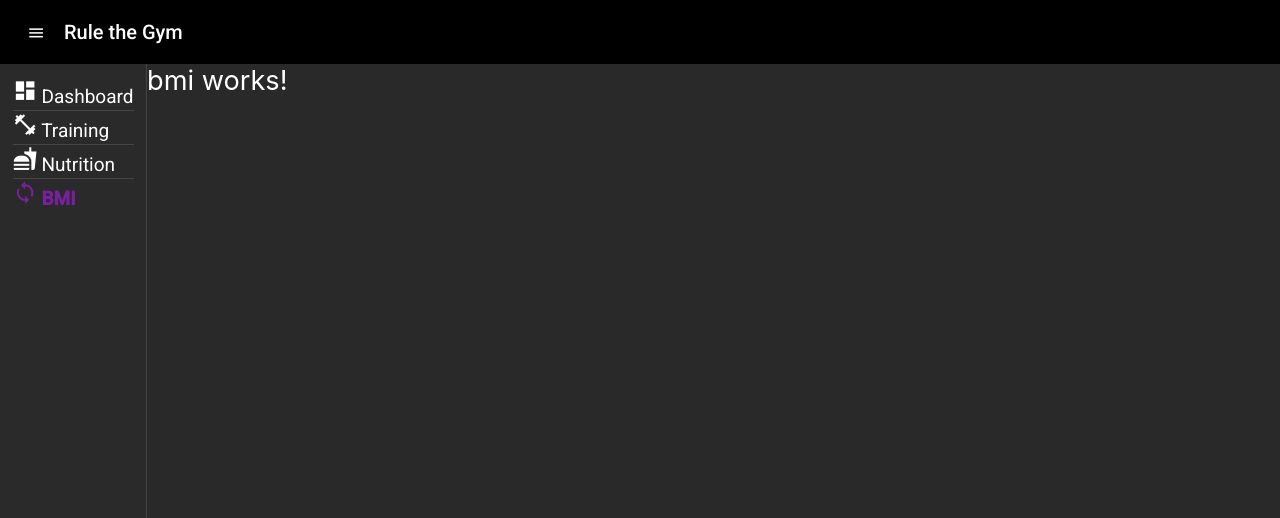
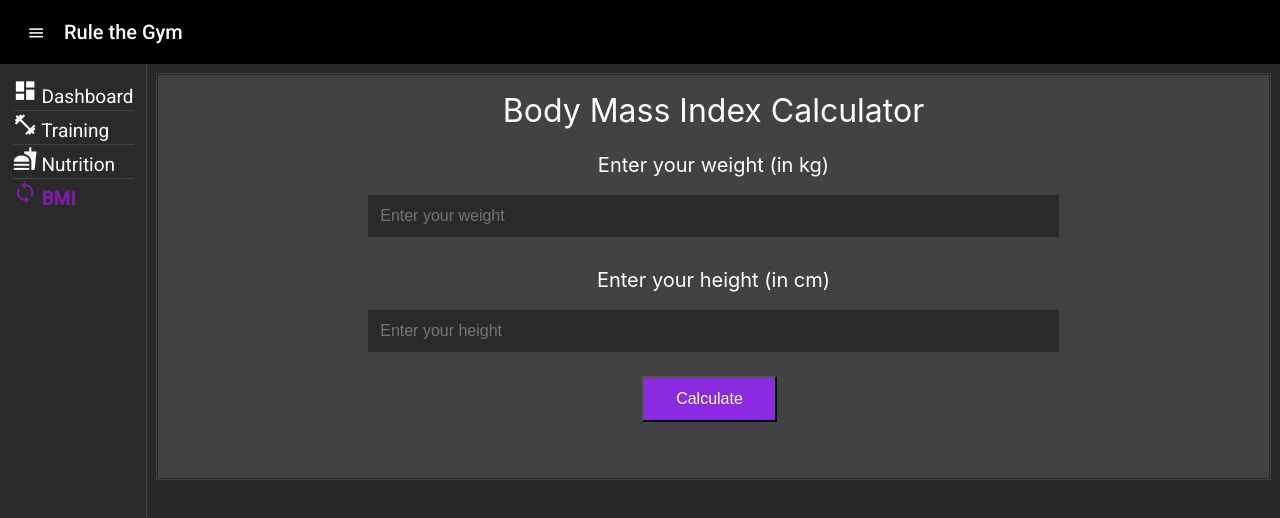
Before and after one commit to tthomasb/FitnessWebApp, an Angular app in the folder Rule-the-Gym/: page /#/bmi in a window 1280 px wide. Shown: the top 518 px of the page. Built offline with nearby package versions, Linux system fonts and the light colour scheme.

Commit message:
Added first design Idea

```diff
--- a/Rule-the-Gym/src/app/components/bmi/bmi.component.html
+++ b/Rule-the-Gym/src/app/components/bmi/bmi.component.html
@@ -1 +1,17 @@
-<p>bmi works!</p>
+<div>
+
+    <head>
+        <title>BMI Calculator</title>
+    </head>
+
+    <body>
+        <p>Body Mass Index Calculator</p>
+        <form>
+            <label>Enter your weight (in kg)</label><br>
+            <input type="text" name="weight" placeholder="Enter your weight" [(ngModel)]="weight"><br>
+            <label>Enter your height (in cm)</label><br>
+            <input type="text" name="height" placeholder="Enter your height" [(ngModel)]="height"><br>
+            <button title="calculate" (click)="getBmi()"> Calculate </button>
+        </form>
+    </body>
+</div>
--- a/Rule-the-Gym/src/app/components/bmi/bmi.component.scss
+++ b/Rule-the-Gym/src/app/components/bmi/bmi.component.scss
@@ -0,0 +1,50 @@
+body {
+    border-style: double;
+    border-color: rgba(0, 0, 0, 0.411);
+    text-align: center;
+    background-color: #424242;
+}
+
+p {
+    font-size: 2rem;
+    color: #ffffff;
+    margin-bottom: 1rem;
+    margin-top: 1rem;
+}
+
+label {
+    font-size: 1.25rem;
+    margin-top: 1.5rem;
+    color: white;
+}
+
+input[type="text"] {
+    padding: 0.75rem;
+    font-size: 1rem;
+    border: none;
+    margin-bottom: 1.5rem;
+    margin-top: 1.0rem;
+    width: 60%;
+    transition: all 0.3s ease-in-out;
+    background-color: rgb(43, 42, 42);
+    color: white;
+}
+
+button {
+    background-color: blueviolet;
+    color: #fff;
+    padding: 0.75rem 2rem;
+    font-size: 1rem;
+    cursor: pointer;
+    transition: all 0.3s ease-in-out;
+    margin-bottom: 5%;
+
+    &:hover {
+        background-color: rgb(110, 10, 204);
+    }
+
+    &:focus {
+        outline: none;
+        box-shadow: 0 0 0 2px rgba(106, 72, 168, 0.5);
+    }
+}
--- a/Rule-the-Gym/src/app/components/bmi/bmi.component.ts
+++ b/Rule-the-Gym/src/app/components/bmi/bmi.component.ts
@@ -7,9 +7,25 @@ import { Component, OnInit } from '@angular/core';
 })
 export class BmiComponent implements OnInit {
 
+  bmi!: number;
+  weight!: string;
+  height!: string;
+
   constructor() { }
 
   ngOnInit(): void {
   }
 
+  // Method to calculate BMI based on user input
+  getBmi(): void {
+    const parsedWeight = parseInt(this.weight);
+    const parsedHeight = parseInt(this.height);
+    if (parsedHeight !== 0 && !isNaN(parsedWeight) && !isNaN(parsedHeight)) {
+      this.bmi = parsedWeight / ((parsedHeight * parsedHeight) / 10000);
+      alert(`Your BMI is ${this.bmi.toFixed(2)}`);
+    } else {
+      alert("Fill in valid Data");
+    }
+  }
+
 }
--- a/Rule-the-Gym/src/styles.scss
+++ b/Rule-the-Gym/src/styles.scss
@@ -120,6 +120,7 @@ p {
 .mat-list-item {
   //margin-right: 8px;
   font-size: 70%;
+  cursor: pointer;
 }
 
 .mat-icon {
```
